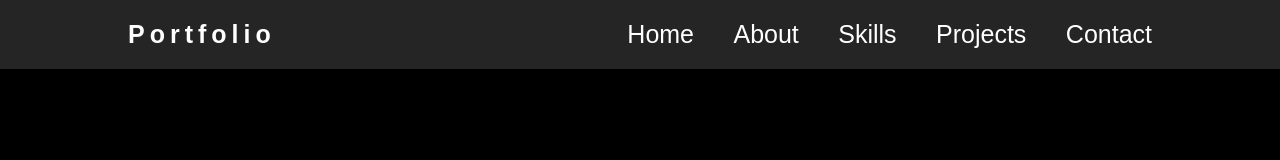
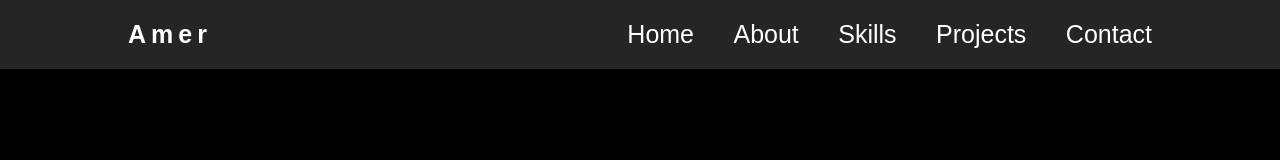
Before and after one commit to amerob/amerob.github.io, a plain HTML site: page index.html in a window 1280 px wide. Shown: the top 160 px of the page. Drawn offline with nearby package versions, Linux system fonts and the light colour scheme.

Commit message:
Update index.html

```diff
--- a/index.html
+++ b/index.html
@@ -15,7 +15,7 @@
 
         <header class="header">
 
-            <a href="#" class="logo">Portfolio</a>
+            <a href="#" class="logo">Amer</a>
             <nav class="navbar" id="myLinks">
                 <a href="#Home" style="--i:1" class="active" >Home</a>
                 <a href="#About" style="--i:2">About</a>
```
